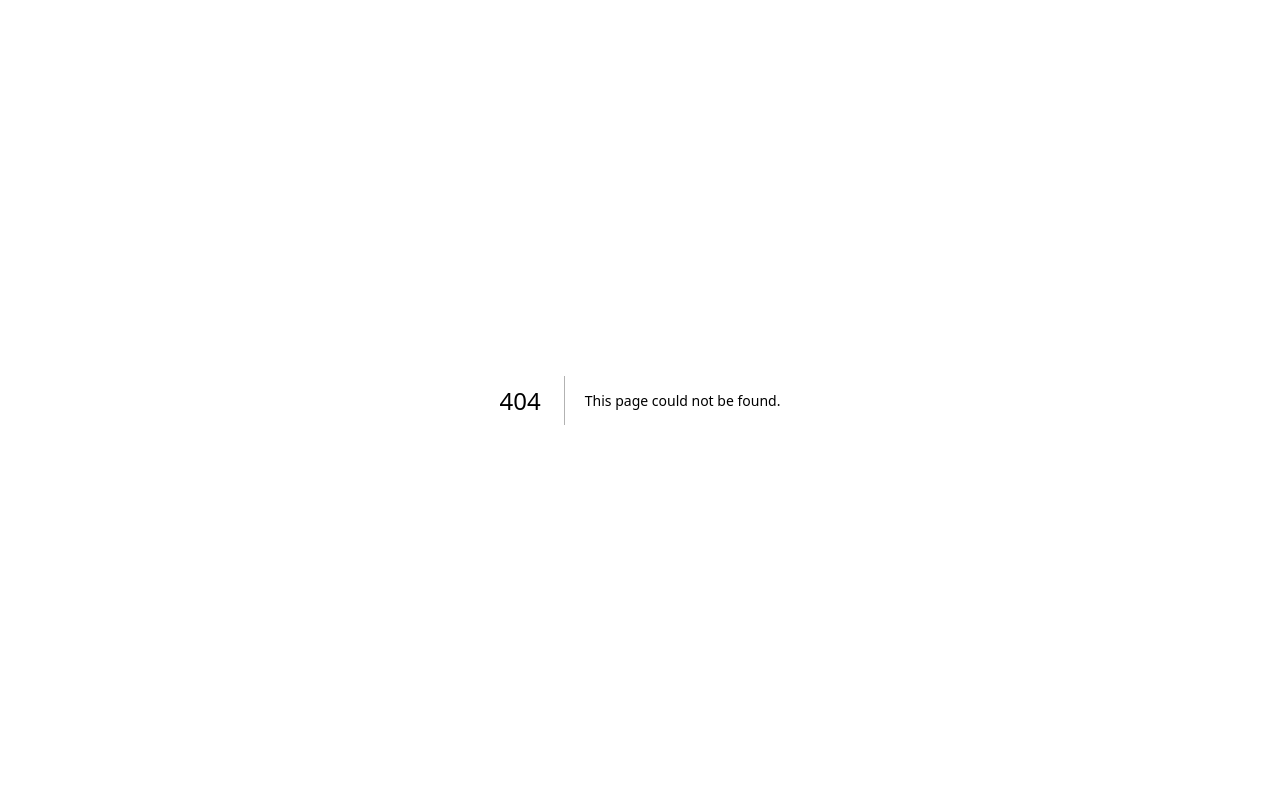
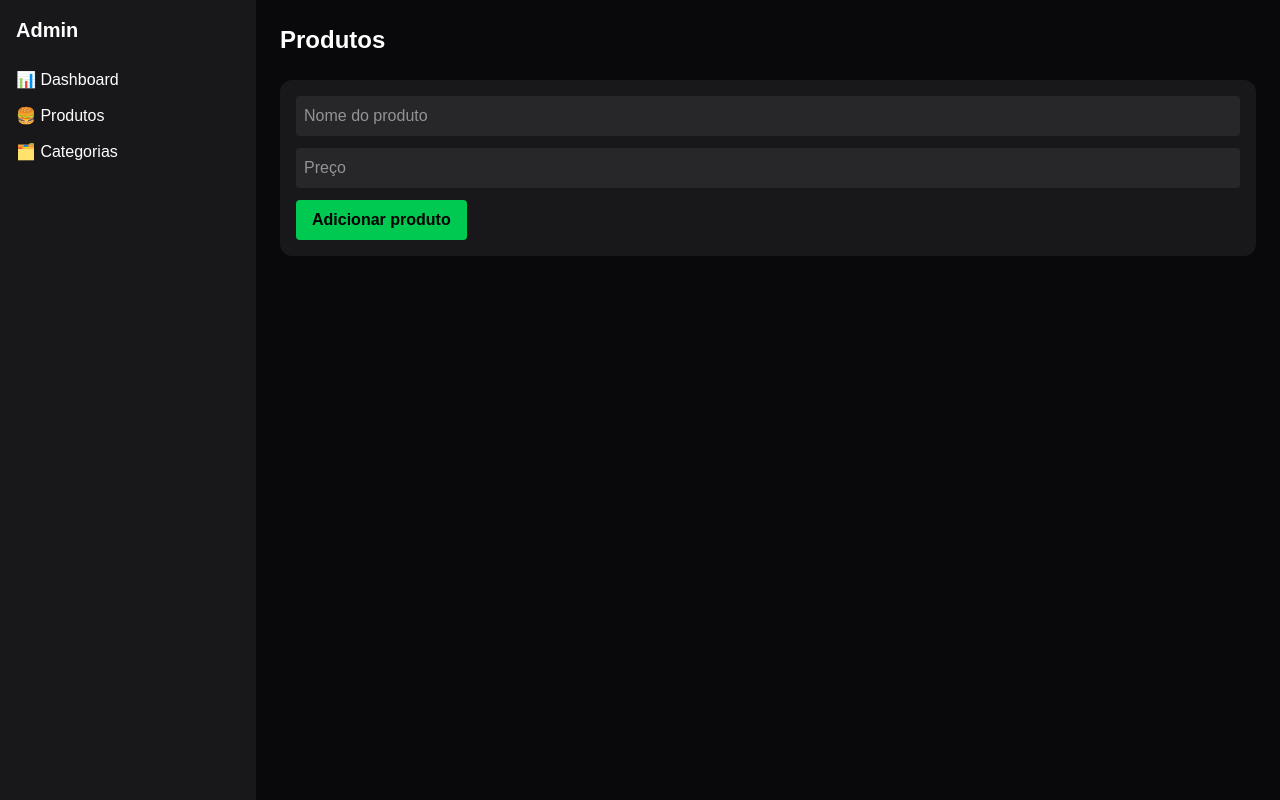
Before and after one commit to Thiagopc02/cardapio-prodigital, a Next.js app: page /admin/produtos in a window 1280 px wide. Before the commit this address had no page. Built offline with nearby package versions, Linux system fonts and the light colour scheme; sample sign-in values are in the browser's storage.

Commit message:
feat: admin structure and cart modal adjustments

```diff
--- /dev/null
+++ b/app/admin/categorias/page.tsx
@@ -0,0 +1,48 @@
+"use client";
+
+import { useState } from "react";
+
+export default function Categorias() {
+  const [categorias, setCategorias] = useState<string[]>([]);
+  const [nome, setNome] = useState("");
+
+  function adicionarCategoria() {
+    if (!nome.trim()) return;
+    setCategorias([...categorias, nome]);
+    setNome("");
+  }
+
+  return (
+    <div>
+      <h1 className="text-2xl font-bold mb-6">Categorias</h1>
+
+      <div className="bg-zinc-900 p-4 rounded-xl mb-6">
+        <input
+          type="text"
+          placeholder="Nome da categoria"
+          value={nome}
+          onChange={(e) => setNome(e.target.value)}
+          className="w-full p-2 mb-3 rounded bg-zinc-800"
+        />
+
+        <button
+          onClick={adicionarCategoria}
+          className="bg-green-500 text-black px-4 py-2 rounded font-bold"
+        >
+          Adicionar categoria
+        </button>
+      </div>
+
+      <div className="space-y-2">
+        {categorias.map((categoria, index) => (
+          <div
+            key={index}
+            className="bg-zinc-800 p-3 rounded flex justify-between"
+          >
+            <span>{categoria}</span>
+          </div>
+        ))}
+      </div>
+    </div>
+  );
+}
--- /dev/null
+++ b/app/admin/dashboard/page.tsx
@@ -0,0 +1,24 @@
+export default function Dashboard() {
+  return (
+    <div>
+      <h1 className="text-2xl font-bold mb-6">Dashboard</h1>
+
+      <div className="grid grid-cols-1 md:grid-cols-3 gap-4">
+        <div className="bg-zinc-900 p-4 rounded-xl">
+          <p className="text-zinc-400">Produtos</p>
+          <p className="text-2xl font-bold">0</p>
+        </div>
+
+        <div className="bg-zinc-900 p-4 rounded-xl">
+          <p className="text-zinc-400">Categorias</p>
+          <p className="text-2xl font-bold">0</p>
+        </div>
+
+        <div className="bg-zinc-900 p-4 rounded-xl">
+          <p className="text-zinc-400">Status</p>
+          <p className="text-green-400 font-bold">Sistema ativo</p>
+        </div>
+      </div>
+    </div>
+  );
+}
--- /dev/null
+++ b/app/admin/layout.tsx
@@ -0,0 +1,42 @@
+"use client";
+
+import { useEffect } from "react";
+import { useRouter } from "next/navigation";
+
+export default function AdminLayout({
+  children,
+}: {
+  children: React.ReactNode;
+}) {
+  const router = useRouter();
+
+  useEffect(() => {
+    const admin = localStorage.getItem("admin_auth");
+    if (!admin) {
+      router.replace("/admin/login");
+    }
+  }, [router]);
+
+  return (
+    <div className="min-h-screen bg-zinc-950 text-white flex">
+      {/* MENU */}
+      <aside className="w-64 bg-zinc-900 p-4 hidden md:block">
+        <h2 className="text-xl font-bold mb-6">Admin</h2>
+        <nav className="space-y-3">
+          <a href="/admin/dashboard" className="block hover:text-green-400">
+            📊 Dashboard
+          </a>
+          <a href="/admin/produtos" className="block hover:text-green-400">
+            🍔 Produtos
+          </a>
+          <a href="/admin/categorias" className="block hover:text-green-400">
+            🗂️ Categorias
+          </a>
+        </nav>
+      </aside>
+
+      {/* CONTEÚDO */}
+      <main className="flex-1 p-6">{children}</main>
+    </div>
+  );
+}
--- /dev/null
+++ b/app/admin/login/page.tsx
@@ -0,0 +1,53 @@
+"use client";
+
+import { useRouter } from "next/navigation";
+import { useState } from "react";
+
+export default function AdminLogin() {
+  const router = useRouter();
+  const [email, setEmail] = useState("");
+  const [senha, setSenha] = useState("");
+
+  function login() {
+    // ADMIN FAKE (depois trocamos por Firebase)
+    if (
+      email === "admin@cardapio.com" &&
+      senha === "123456"
+    ) {
+      localStorage.setItem("admin_auth", "true");
+      router.push("/admin/dashboard");
+    } else {
+      alert("Acesso negado");
+    }
+  }
+
+  return (
+    <div className="min-h-screen bg-zinc-950 flex items-center justify-center">
+      <div className="bg-zinc-900 p-6 rounded-xl w-full max-w-sm">
+        <h1 className="text-xl font-bold mb-4">Login Administrativo</h1>
+
+        <input
+          placeholder="Email"
+          className="w-full p-2 mb-3 rounded bg-zinc-800"
+          value={email}
+          onChange={(e) => setEmail(e.target.value)}
+        />
+
+        <input
+          placeholder="Senha"
+          type="password"
+          className="w-full p-2 mb-4 rounded bg-zinc-800"
+          value={senha}
+          onChange={(e) => setSenha(e.target.value)}
+        />
+
+        <button
+          onClick={login}
+          className="w-full bg-green-500 text-black py-2 rounded font-bold"
+        >
+          Entrar
+        </button>
+      </div>
+    </div>
+  );
+}
--- /dev/null
+++ b/app/admin/produtos/page.tsx
@@ -0,0 +1,72 @@
+"use client";
+
+import { useState } from "react";
+
+type Produto = {
+  nome: string;
+  preco: number;
+};
+
+export default function Produtos() {
+  const [produtos, setProdutos] = useState<Produto[]>([]);
+  const [nome, setNome] = useState("");
+  const [preco, setPreco] = useState("");
+
+  function adicionarProduto() {
+    if (!nome || !preco) return;
+
+    setProdutos([
+      ...produtos,
+      {
+        nome,
+        preco: Number(preco),
+      },
+    ]);
+
+    setNome("");
+    setPreco("");
+  }
+
+  return (
+    <div>
+      <h1 className="text-2xl font-bold mb-6">Produtos</h1>
+
+      <div className="bg-zinc-900 p-4 rounded-xl mb-6">
+        <input
+          type="text"
+          placeholder="Nome do produto"
+          value={nome}
+          onChange={(e) => setNome(e.target.value)}
+          className="w-full p-2 mb-3 rounded bg-zinc-800"
+        />
+
+        <input
+          type="number"
+          placeholder="Preço"
+          value={preco}
+          onChange={(e) => setPreco(e.target.value)}
+          className="w-full p-2 mb-3 rounded bg-zinc-800"
+        />
+
+        <button
+          onClick={adicionarProduto}
+          className="bg-green-500 text-black px-4 py-2 rounded font-bold"
+        >
+          Adicionar produto
+        </button>
+      </div>
+
+      <div className="space-y-2">
+        {produtos.map((produto, index) => (
+          <div
+            key={index}
+            className="bg-zinc-800 p-3 rounded flex justify-between"
+          >
+            <span>{produto.nome}</span>
+            <span>R$ {produto.preco.toFixed(2)}</span>
+          </div>
+        ))}
+      </div>
+    </div>
+  );
+}
--- a/components/CartModal.tsx
+++ b/components/CartModal.tsx
@@ -4,7 +4,7 @@ import Image from "next/image";
 import { useEffect, useState } from "react";
 import { useRouter } from "next/navigation";
 import { useCart } from "@/context/CartContext";
-import { obterCliente, salvarCliente, ClienteLocal } from "@/src/utils/clienteStorage";
+import { obterCliente, salvarCliente } from "@/src/utils/clienteStorage";
 
 /* ================= TIPOS ================= */
 type Endereco = {
@@ -46,11 +46,9 @@ export default function CartModal() {
   const { carrinho, total, cartOpen, setCartOpen } = useCart();
   const router = useRouter();
 
-  /* ================= CLIENTE ================= */
-  const cliente = (() => {
-    if (typeof window === "undefined") return null;
-    return obterCliente();
-  })();
+  /* ================= CLIENTE (LOGIN FAKE) ================= */
+  const cliente =
+    typeof window !== "undefined" ? obterCliente() : null;
 
   /* ================= STATES ================= */
   const [telefone, setTelefone] = useState(cliente?.telefone ?? "");
@@ -113,8 +111,10 @@ export default function CartModal() {
     mensagem += `%0A👤 *Nome:* ${nome}`;
     mensagem += `%0A📞 *Telefone:* ${telefone}`;
     mensagem += `%0A📍 *Endereço:* ${endereco.rua}, ${endereco.numero} - ${endereco.bairro}`;
-    if (endereco.complemento)
+
+    if (endereco.complemento) {
       mensagem += ` (${endereco.complemento})`;
+    }
 
     mensagem += `%0A💳 *Pagamento:* ${
       tipoPagamento === "agora"
@@ -144,11 +144,13 @@ export default function CartModal() {
   /* ================= UI ================= */
   return (
     <div className="fixed inset-0 z-50 flex items-center justify-center">
+      {/* OVERLAY */}
       <div
         className="absolute inset-0 bg-black/70"
         onClick={() => setCartOpen(false)}
       />
 
+      {/* MODAL */}
       <div className="relative bg-zinc-900 w-full max-w-md rounded-2xl p-4 max-h-[90vh] overflow-y-auto">
         <div className="flex justify-between mb-3">
           <h2 className="font-bold text-lg">Seu carrinho</h2>
@@ -158,7 +160,10 @@ export default function CartModal() {
         {/* ITENS */}
         <div className="space-y-3">
           {carrinho.map((item) => (
-            <div key={item.id} className="flex gap-3 bg-zinc-800 p-3 rounded-xl">
+            <div
+              key={item.id}
+              className="flex gap-3 bg-zinc-800 p-3 rounded-xl"
+            >
               <Image
                 src={item.imagem}
                 alt={item.nome}
@@ -187,7 +192,9 @@ export default function CartModal() {
           <input
             placeholder="Telefone"
             value={telefone}
-            onChange={(e) => setTelefone(e.target.value.replace(/\D/g, ""))}
+            onChange={(e) =>
+              setTelefone(e.target.value.replace(/\D/g, ""))
+            }
             className="w-full p-2 rounded bg-zinc-800"
           />
 
@@ -202,7 +209,10 @@ export default function CartModal() {
             placeholder="CEP"
             value={endereco.cep}
             onChange={(e) =>
-              setEndereco({ ...endereco, cep: e.target.value.replace(/\D/g, "") })
+              setEndereco({
+                ...endereco,
+                cep: e.target.value.replace(/\D/g, ""),
+              })
             }
             className="w-full p-2 rounded bg-zinc-800"
           />
@@ -239,12 +249,16 @@ export default function CartModal() {
             placeholder="Complemento (opcional)"
             value={endereco.complemento}
             onChange={(e) =>
-              setEndereco({ ...endereco, complemento: e.target.value })
+              setEndereco({
+                ...endereco,
+                complemento: e.target.value,
+              })
             }
             className="w-full p-2 rounded bg-zinc-800"
           />
         </div>
 
+        {/* CTA LOGIN */}
         {!cliente?.cadastrado && (
           <button
             onClick={irParaLogin}
```
